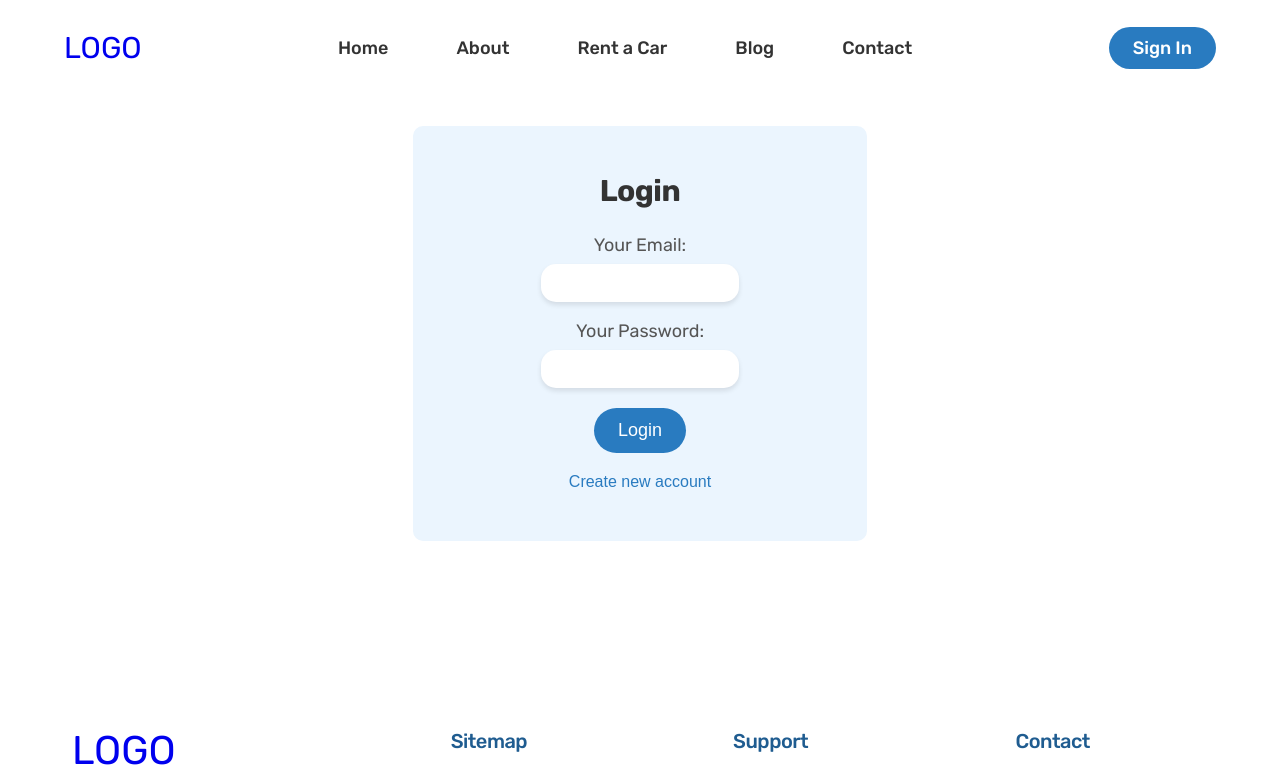
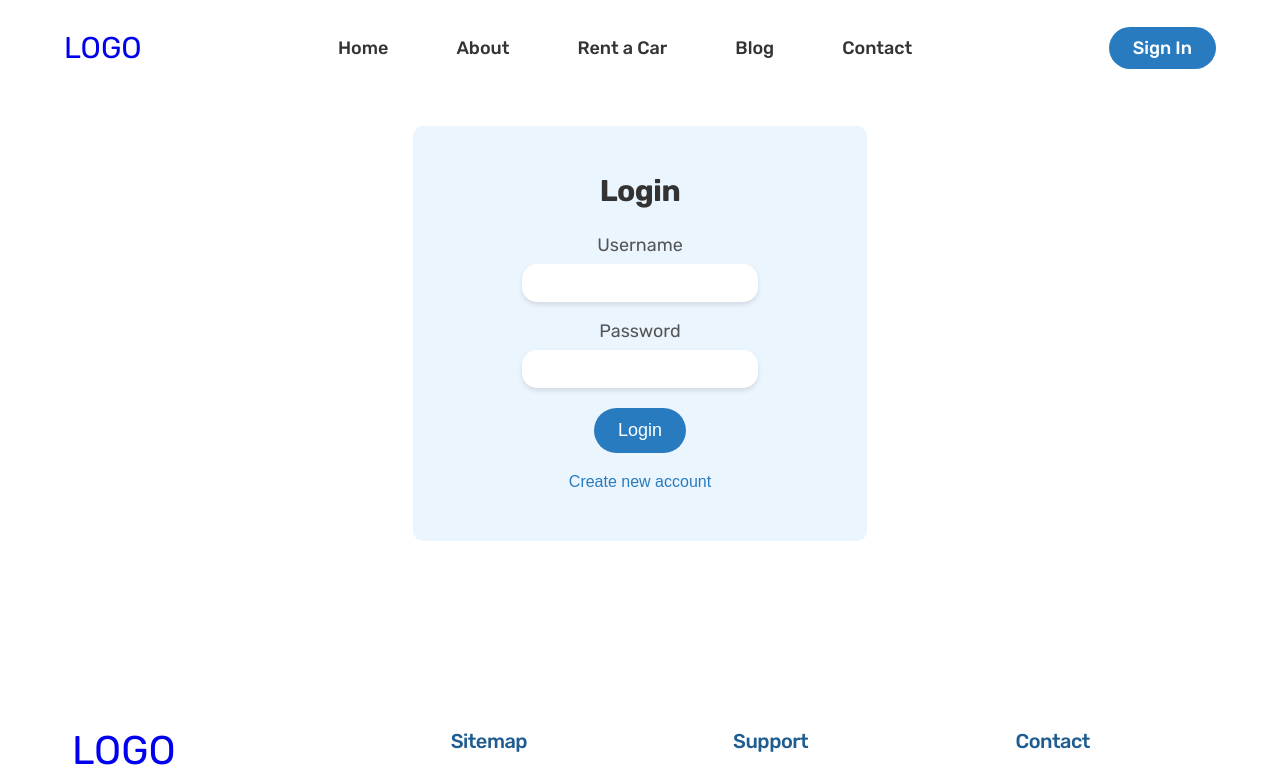
Before and after one commit to ivana7f/car2go, a React (Create React App) app: page /auth in a window 1280 px wide. Shown: the top 780 px of the page. Built offline with nearby package versions, Linux system fonts and the light colour scheme.

Commit message:
modified signup and login

```diff
--- a/src/Components/Auth/AuthForm.js
+++ b/src/Components/Auth/AuthForm.js
@@ -3,106 +3,65 @@ import { useContext, useState } from "react";
 import { useHistory } from "react-router-dom";
 import AuthContext from "../../store/auth-context";
 import classes from "./AuthForm.module.scss";
+import Login from "./Login/Login";
+import Signup from "./Signup/Signup";
 
 function AuthForm() {
   const authCtx = useContext(AuthContext);
 
   const [isLogin, setIsLogin] = useState(true);
 
-  const [enteredEmail, setEnteredEmail] = useState("");
-  const [emailIsValid, setEmailisValid] = useState(true);
-
-  const [enteredPassword, setEnteredPassword] = useState("");
-  const [passwordIsValid, setPasswordIsValid] = useState(true);
-
-  const [error, setError] = useState(null);
-
   const history = useHistory();
 
-  function submitHandler(event) {
-    event.preventDefault();
-
-    //input validation
-    if (!enteredEmail.match(/^[^ ]+@[^ ]+\.[a-z]{2,3}$/)) {
-      setEmailisValid(false);
+  function loginHandler(loginData) {
+    console.log(loginData);
+    //   // sending fetch requests based on logged state
+    //   let url;
+    //   if (isLogin) {
+    //     url =
+    //       "https://identitytoolkit.googleapis.com/v1/accounts:signInWithPassword?key=AIzaSyCAJtOujqCjd22SfQqcW4YJvzn0v5MCT4k";
+    //   } else {
+    //     url =
+    //       "https://identitytoolkit.googleapis.com/v1/accounts:signUp?key=AIzaSyCAJtOujqCjd22SfQqcW4YJvzn0v5MCT4k";
+    //   }
+    //   fetch(url, {
+    //     method: "POST",
+    //     body: JSON.stringify({
+    //       email: enteredEmail,
+    //       password: enteredPassword,
+    //       returnSecureToken: true,
+    //     }),
+    //     headers: {
+    //       "Content-Type": "application/json",
+    //     },
+    //   })
+    //     .then((res) => {
+    //       if (!res.ok) {
+    //         throw Error("Authentication failed!");
+    //       }
+    //       return res.json();
+    //     })
+    //     .then((data) => {
+    //       authCtx.login(data.idToken);
+    //       console.log(data);
+    //       setError(null);
+    //       history.replace("/");
+    //     })
+    //     .catch((err) => setError(err.message));
   }
 
-    if (enteredPassword.length <= 6) {
-      setPasswordIsValid(false);
-      return;
-    }
+  function signupHandler(signupData) {
+    console.log(signupData);
 
-    // sending fetch requests based on logged state
-    let url;
-    if (isLogin) {
-      url =
-        "https://identitytoolkit.googleapis.com/v1/accounts:signInWithPassword?key=AIzaSyCAJtOujqCjd22SfQqcW4YJvzn0v5MCT4k";
-    } else {
-      url =
-        "https://identitytoolkit.googleapis.com/v1/accounts:signUp?key=AIzaSyCAJtOujqCjd22SfQqcW4YJvzn0v5MCT4k";
-    }
-
-    fetch(url, {
-      method: "POST",
-      body: JSON.stringify({
-        email: enteredEmail,
-        password: enteredPassword,
-        returnSecureToken: true,
-      }),
-      headers: {
-        "Content-Type": "application/json",
-      },
-    })
-      .then((res) => {
-        if (!res.ok) {
-          throw Error("Authentication failed!");
-        }
-        return res.json();
-      })
-      .then((data) => {
-        authCtx.login(data.idToken);
-        console.log(data);
-        setError(null);
-        history.replace("/");
-      })
-      .catch((err) => setError(err.message));
+    //fetch data to server
   }
 
   return (
     <section className={classes.auth}>
       <div className={classes.authForm}>
         <h2>{isLogin ? "Login" : "Sign Up"}</h2>
-        <form onSubmit={submitHandler}>
-          <div className={classes.control}>
-            <label htmlFor="email">Your Email:</label>
-            <input
-              type="email"
-              id="email"
-              required
-              onChange={(event) => setEnteredEmail(event.target.value)}
-            />
-            {!emailIsValid && (
-              <p className={classes.invalidInput}>Email is not valid!</p>
-            )}
-          </div>
-          <div className={classes.control}>
-            <label htmlFor="password">Your Password:</label>
-            <input
-              type="password"
-              id="password"
-              required
-              onChange={(event) => setEnteredPassword(event.target.value)}
-            />
-            {!passwordIsValid && (
-              <p className={classes.invalidInput}>
-                Password must contain at least 6 characters!
-              </p>
-            )}
-          </div>
-          <div className={classes.actions}>
-            <button className={classes.actionBtn}>
-              {isLogin ? "Login" : "Create Account"}
-            </button>
+        {isLogin && <Login onSubmit={loginHandler} />}
+        {!isLogin && <Signup onSubmit={signupHandler} />}
         <button
           type="button"
           className={classes.toggleBtn}
@@ -113,9 +72,6 @@ function AuthForm() {
           {isLogin ? "Create new account" : "Login with existing account"}
         </button>
       </div>
-          {error && <p className={classes.error}>{error}</p>}
-        </form>
-      </div>
     </section>
   );
 }
--- a/src/Components/Auth/AuthForm.module.scss
+++ b/src/Components/Auth/AuthForm.module.scss
@@ -12,42 +12,10 @@
   background-color: $light-color;
   border-radius: 10px;
 
-  form {
-    display: flex;
-    flex-direction: column;
-    gap: 2rem;
-  }
-
   h2 {
     @include heading(3rem, 3rem, 1);
     text-align: center;
   }
-}
-
-.control {
-  text-align: center;
-
-  label {
-    font-size: 1.8rem;
-  }
-
-  input {
-    display: block;
-    width: 50%;
-    padding: 1rem 2rem;
-    border-radius: 15px;
-    font-size: 1.6rem;
-    border: none;
-    box-shadow: 0 3px 5px rgba(0, 0, 0, 0.1);
-    margin: 1rem auto 0 auto;
-  }
-}
-
-.actions {
-  .actionBtn {
-    @include btn();
-    display: block;
-    margin: 0 auto;
 }
 
 .toggleBtn {
@@ -63,16 +31,3 @@
     box-shadow: none;
   }
 }
-}
-
-.invalidInput {
-  font-size: 1.6rem;
-  margin-top: 1rem;
-  color: $error;
-}
-
-.error {
-  font-size: 1.6rem;
-  text-align: center;
-  color: $error;
-}
--- /dev/null
+++ b/src/Components/Auth/Login/Login.js
@@ -0,0 +1,77 @@
+import React from "react";
+import { useState } from "react";
+import classes from "./Login.module.scss";
+
+function Login(props) {
+  const [enteredUsername, setEnteredUsername] = useState("");
+  const [UsernameIsValid, setUsernameisValid] = useState(true);
+
+  const [enteredPassword, setEnteredPassword] = useState("");
+  const [passwordIsValid, setPasswordIsValid] = useState(true);
+
+  const [error, setError] = useState(null);
+
+  function submitHandler(e) {
+    e.preventDefault();
+
+    //input validation
+    if (enteredUsername.trim().length < 1) {
+      setUsernameisValid(false);
+    }
+
+    if (enteredPassword.length <= 6) {
+      setPasswordIsValid(false);
+      return;
+    }
+
+    const loginData = {
+      username: enteredUsername,
+      password: enteredPassword,
+    };
+
+    props.onSubmit(loginData);
+    setEnteredUsername("");
+    setEnteredPassword("");
+    setUsernameisValid(true);
+    setPasswordIsValid(true);
+  }
+
+  return (
+    <form onSubmit={submitHandler} className={classes.form}>
+      <div className={classes.control}>
+        <label htmlFor="username">Username</label>
+        <input
+          type="text"
+          id="username"
+          value={enteredUsername}
+          required
+          onChange={(event) => setEnteredUsername(event.target.value)}
+        />
+        {!UsernameIsValid && (
+          <p className={classes.invalidInput}>Username nust not be empty!</p>
+        )}
+      </div>
+      <div className={classes.control}>
+        <label htmlFor="password">Password</label>
+        <input
+          type="password"
+          id="password"
+          value={enteredPassword}
+          required
+          onChange={(event) => setEnteredPassword(event.target.value)}
+        />
+        {!passwordIsValid && (
+          <p className={classes.invalidInput}>
+            Password must contain at least 6 characters!
+          </p>
+        )}
+      </div>
+      <div className={classes.actions}>
+        <button className={classes.actionBtn}>Login</button>
+      </div>
+      {error && <p className={classes.error}>{error}</p>}
+    </form>
+  );
+}
+
+export default Login;
--- /dev/null
+++ b/src/Components/Auth/Login/Login.module.scss
@@ -0,0 +1,44 @@
+@import "../../../Styles/Mixins.scss";
+@import "../../../Styles/Variables.scss";
+
+.form {
+  display: flex;
+  flex-direction: column;
+  gap: 2rem;
+}
+.control {
+  text-align: center;
+
+  label {
+    font-size: 1.8rem;
+  }
+
+  input {
+    display: block;
+    width: 60%;
+    padding: 1rem 2rem;
+    border-radius: 15px;
+    font-size: 1.6rem;
+    border: none;
+    box-shadow: 0 3px 5px rgba(0, 0, 0, 0.1);
+    margin: 1rem auto 0 auto;
+  }
+}
+
+.actionBtn {
+  @include btn();
+  display: block;
+  margin: 0 auto;
+}
+
+.invalidInput {
+  font-size: 1.6rem;
+  margin-top: 1rem;
+  color: $error;
+}
+
+.error {
+  font-size: 1.6rem;
+  text-align: center;
+  color: $error;
+}
--- /dev/null
+++ b/src/Components/Auth/Signup/Signup.js
@@ -0,0 +1,136 @@
+import React from "react";
+import { useState } from "react";
+import classes from "../Login/Login.module.scss";
+
+function Signup(props) {
+  const [firstName, setFirstName] = useState("");
+  const [firstNameIsValid, setFirstNameIsValid] = useState(true);
+
+  const [lastName, setLastName] = useState("");
+  const [lastNameIsValid, setLastNameIsValid] = useState(true);
+
+  const [phoneNumber, setPhoneNumber] = useState("");
+  const [phoneNumberIsValid, setPhoneNumberIsValid] = useState(true);
+
+  const [birthYear, setBirthYear] = useState("");
+  const [birthYearIsValid, setBirthYearIsValid] = useState(true);
+
+  const [enteredPassword, setEnteredPassword] = useState("");
+  const [passwordIsValid, setPasswordIsValid] = useState(true);
+
+  const [error, setError] = useState(null);
+
+  function submitHandler(e) {
+    e.preventDefault();
+
+    //input validation
+    if (firstName.trim().length < 1) {
+      console.log("1");
+      setFirstNameIsValid(false);
+    }
+    if (lastName.trim().length < 1) {
+      console.log("2");
+      setLastNameIsValid(false);
+    }
+    if (phoneNumber.trim().length < 9) {
+      console.log("3");
+      setPhoneNumberIsValid(false);
+    }
+    if (new Date().getFullYear() - birthYear < 18 || birthYear < 1950) {
+      console.log("4");
+      setBirthYearIsValid(false);
+    }
+    if (enteredPassword.length < 6) {
+      console.log(birthYear);
+      setPasswordIsValid(false);
+    }
+
+    const signupData = {
+      first_name: firstName,
+      last_name: lastName,
+      year_born: birthYear,
+      phone_number: phoneNumber,
+    };
+
+    console.log(signupData);
+
+    props.onSubmit(signupData);
+  }
+
+  return (
+    <form className={classes.form} onSubmit={submitHandler}>
+      <div className={classes.control}>
+        <label htmlFor="firstName">First Name</label>
+        <input
+          type="text"
+          id="firstName"
+          required
+          onChange={(event) => setFirstName(event.target.value)}
+        />
+        {!firstNameIsValid && (
+          <p className={classes.invalidInput}>First Name nust not be empty!</p>
+        )}
+      </div>
+      <div className={classes.control}>
+        <label htmlFor="lastName">Last Name</label>
+        <input
+          type="text"
+          id="lastName"
+          required
+          onChange={(event) => setLastName(event.target.value)}
+        />
+        {!lastNameIsValid && (
+          <p className={classes.invalidInput}>Last Name nust not be empty!</p>
+        )}
+      </div>
+      <div className={classes.control}>
+        <label htmlFor="phone">Phone Number</label>
+        <input
+          type="tel"
+          id="phone"
+          required
+          onChange={(event) => setPhoneNumber(event.target.value)}
+        />
+        {!phoneNumberIsValid && (
+          <p className={classes.invalidInput}>
+            Phone number must contain at least 9 characters!
+          </p>
+        )}
+      </div>
+      <div className={classes.control}>
+        <label htmlFor="birthYear">Birth Year</label>
+        <input
+          type="number"
+          id="birthYear"
+          required
+          onChange={(event) => setBirthYear(Number(event.target.value))}
+        />
+        {!birthYearIsValid && (
+          <p className={classes.invalidInput}>
+            You have to be between 18 and 72 years old to rent a car!
+          </p>
+        )}
+      </div>
+      <div className={classes.control}>
+        <label htmlFor="password">Password</label>
+        <input
+          type="password"
+          id="password"
+          required
+          onChange={(event) => setEnteredPassword(event.target.value)}
+        />
+        {!passwordIsValid && (
+          <p className={classes.invalidInput}>
+            Password must contain at least 6 characters!
+          </p>
+        )}
+      </div>
+      <div className={classes.actions}>
+        <button className={classes.actionBtn}>Sign up</button>
+      </div>
+      {error && <p className={classes.error}>{error}</p>}
+    </form>
+  );
+}
+
+export default Signup;
--- /dev/null
+++ b/src/Components/Auth/Signup/Signup.module.scss
@@ -0,0 +1,2 @@
+@import "../../../Styles/Mixins.scss";
+@import "../../../Styles/Variables.scss";
```
Lines whose indentation alone changed are shown as unchanged.
